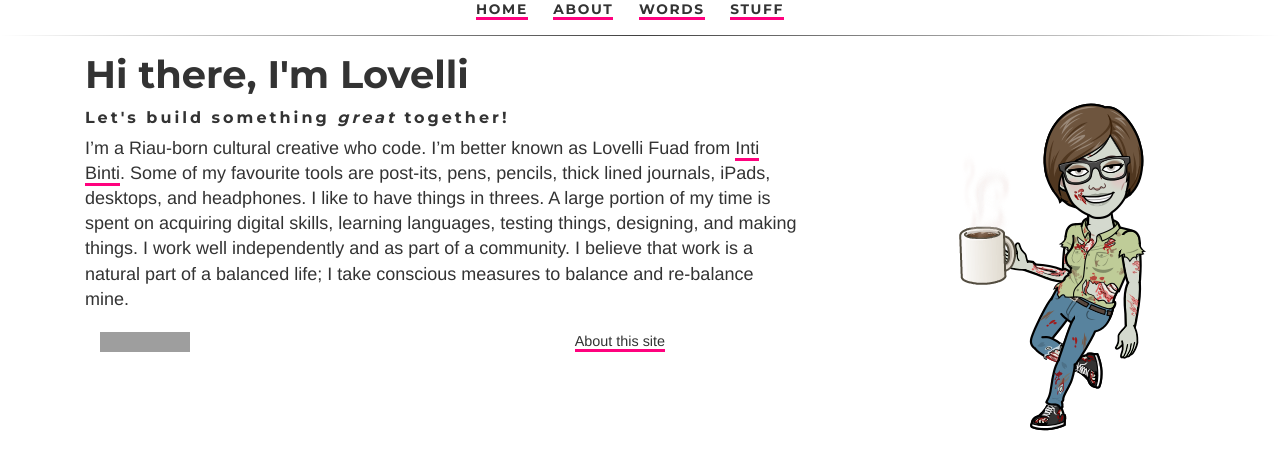
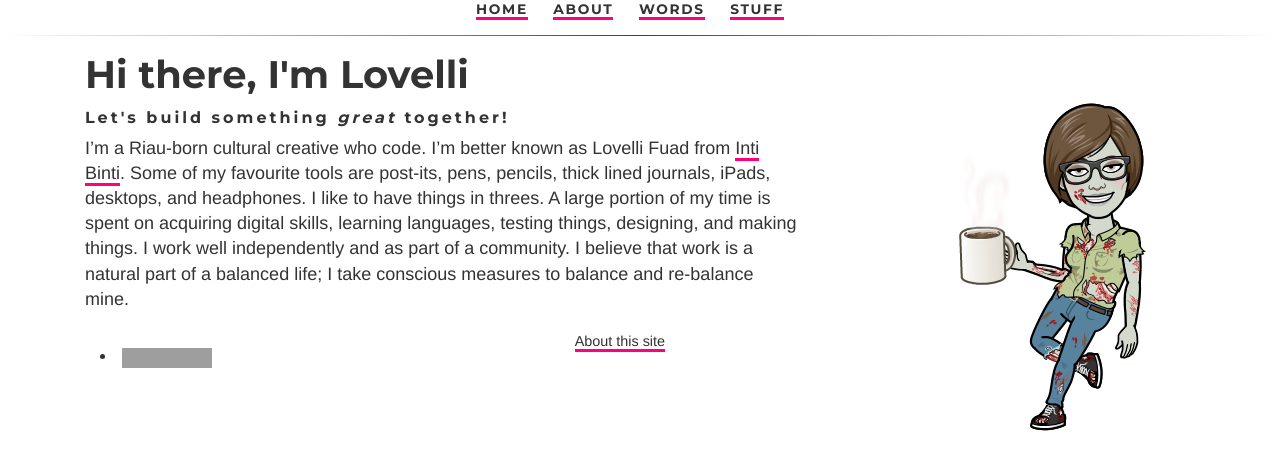
Before and after one commit to ariesti/ariesti.github.io, a Jekyll site: the page built from index.html, in a window 1280 px wide. Shown: the top 470 px of the page. Built offline with Jekyll 4.4.1, drawn with Linux system fonts in a browser that asks for light colours; grey boxes are pictures that could not be loaded.

Commit message:
Update footer.html

```diff
--- a/_includes/footer.html
+++ b/_includes/footer.html
@@ -1,7 +1,7 @@
 <div class="footer">
 	<div class="row">
 	<div class="col-sm-8">
-	<p><small><a rel="license" href="http://creativecommons.org/licenses/by-nc-nd/4.0/"><img alt="Creative Commons License" style="border-width:0" src="https://i.creativecommons.org/l/by-nc-nd/4.0/80x15.png" /></a></small></p>
+	<p><small><li><a rel="license" href="http://creativecommons.org/licenses/by-nc-nd/4.0/"><img alt="Creative Commons License" style="border-width:0" src="https://i.creativecommons.org/l/by-nc-nd/4.0/80x15.png" /></a></li></small></p>
 	</div>
 	<div class="col-sm-4">
 	<p class="pull-right"><small><a href="/about" title="About this site">About this site</a></small></p>
```
